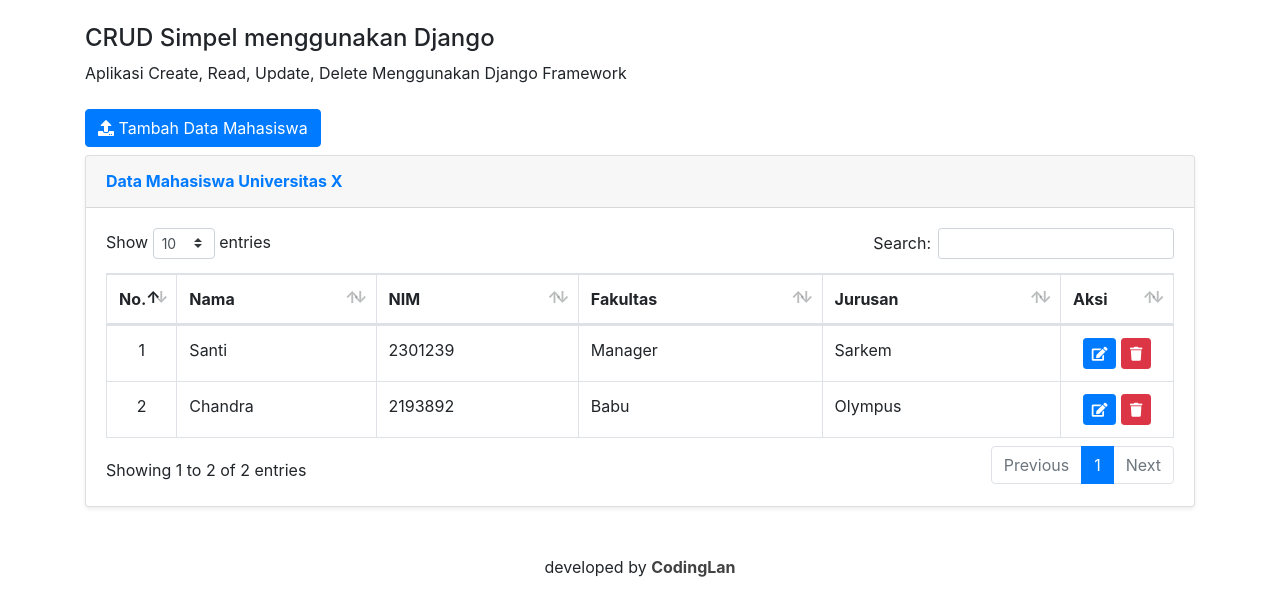
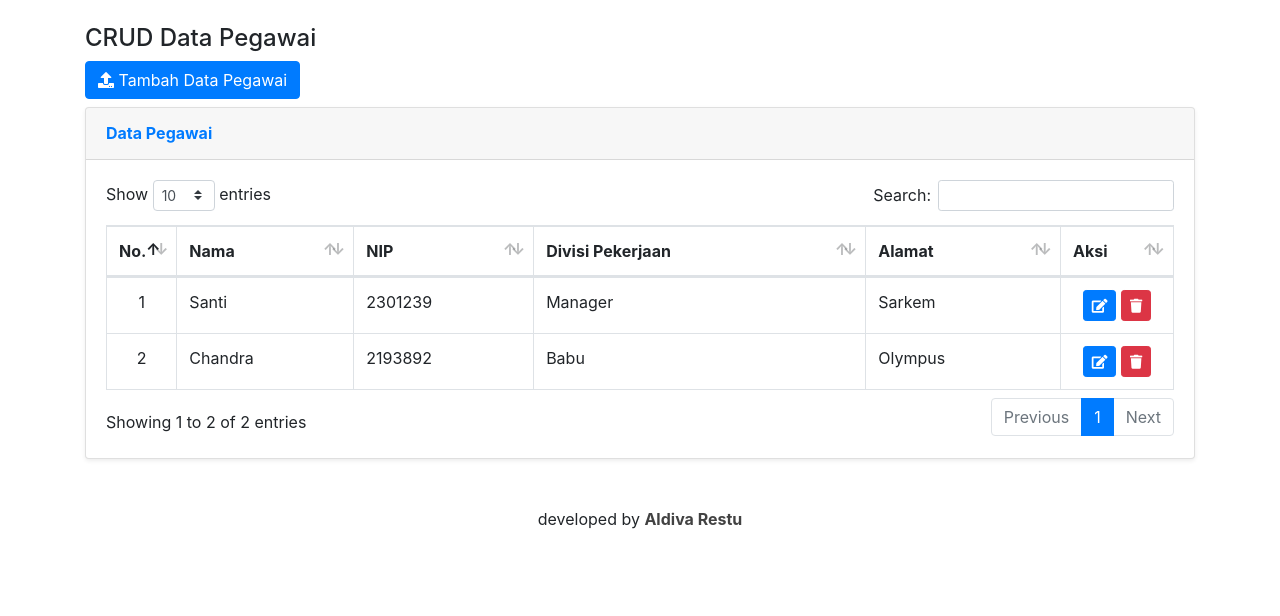
Before and after one commit to Aldivare/cruddjangosimple-master, a Django app: page / in a window 1280 px wide. Shown: the top 616 px of the page. Run offline with Django 3.2, Linux system fonts and the light colour scheme; data comes from the database, SQL or seed files in the repository; both versions use the stored data as it was after the commit; parts of the project's set-up code (start-up, migrations or seed data) failed here and were passed over; some libraries are stand-ins or nearby versions.

Commit message:
tambahan

```diff
--- a/simplecrud/templates/index.html
+++ b/simplecrud/templates/index.html
@@ -18,12 +18,11 @@
 
 <body>
   <div class="container">
-    <h4 class="mt-4">CRUD Simpel menggunakan Django</h4>
-    <p class="mb-4">Aplikasi Create, Read, Update, Delete Menggunakan Django Framework</p>
-    <a href="inputdata/" class="btn btn-primary mb-2"><i class="fas fa-upload"></i> Tambah Data Mahasiswa</a>
+    <h4 class="mt-4">CRUD Data Pegawai</h4>
+    <a href="inputdata/" class="btn btn-primary mb-2"><i class="fas fa-upload"></i> Tambah Data Pegawai</a>
     <div class="card shadow-sm mb-4">
       <div class="card-header py-3">
-        <h6 class="m-0 font-weight-bold text-primary">Data Mahasiswa Universitas X</h6>
+        <h6 class="m-0 font-weight-bold text-primary">Data Pegawai</h6>
       </div>
       <div class="card-body">
         <div class="table-responsive">
@@ -32,9 +31,9 @@
               <tr>
                 <th style="width: 20px">No.</th>
                 <th>Nama</th>
-                <th>NIM</th>
-                <th>Fakultas</th>
-                <th>Jurusan</th>
+                <th>NIP</th>
+                <th>Divisi Pekerjaan</th>
+                <th>Alamat</th>
                 <th style="width: 70px;">Aksi</th>
               </tr>
             </thead>
@@ -62,7 +61,7 @@
     <footer class="mt-5 mb-3">
       <div class="container my-auto">
         <div class="text-center my-auto">
-          <span>developed by <a href="https://indrijunanda.gitlab.io" target="_blank" style="color: #424242;"><b>CodingLan</b><a></span>
+          <span>developed by <a href="https://github.com/aldivare" target="_blank" style="color: #424242;"><b>Aldiva Restu</b><a></span>
         </div>
       </div>
     </footer>
```
Also changed, not shown: simplecrud/templates/editdata.html (+10 -12 lines), simplecrud/templates/inputdata.html (+10 -12 lines), db.sqlite3, simplecrud/migrations/0003_rename_alamat_crudsimple_fakultas_and_more.py (added).
